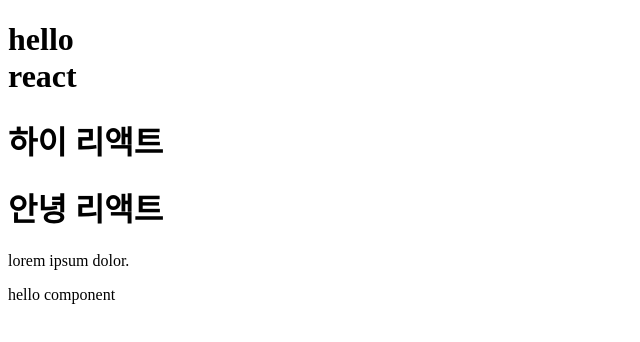
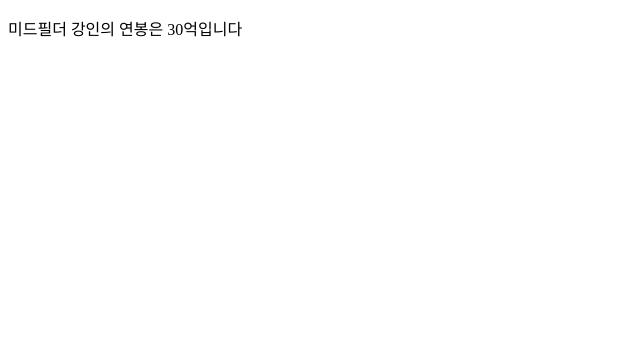
Before and after one commit to popyto3838/react20240509, a React (Vite) app: page / in a window 1280 px wide. Shown: the top 342 px of the page, without its empty margins (0-640 px from the left). Built offline with nearby package versions, Linux system fonts and the light colour scheme.

Commit message:
필요 없는 코드 삭제

```diff
--- a/src/App.jsx
+++ b/src/App.jsx
@@ -1,40 +1,14 @@
-//built-in component : html 의 기본 요소, 태그명 소문자로 시작
-//component : 직접만든 요소(태그), 대문
-
-//component 는 return을 가진 함수
-
-function Mycomponent() {
-  // return : 화면에 출력할 코드
-  return <div>hello component</div>;
-}
-
-function MyComp() {
-  //jsx 코드 : <div></div>
-}
-
 function App() {
-  //한줄 주석
-  /*
-  여러줄 주석
-  */
-
-  //component 사용시 종료 태그 생략할 수 없음
-  //br 같은 빈 요소는 시작 태그에서 꼭 종료
+  const name = "강인";
+  const position = "미드필더";
+  const salary = 30;
 
   return (
-    <>
-      <div>
-        <h1>
-          hello
-          <br />
-          react
-        </h1>
-        <h1>하이 리액트</h1>
-        <h1>안녕 리액트</h1>
-        <p>lorem ipsum dolor.</p>
-        <Mycomponent />
-      </div>
-    </>
+    <div>
+      <p>
+        {position} {name}의 연봉은 {salary}억입니다
+      </p>
+    </div>
   );
 }
 
```
